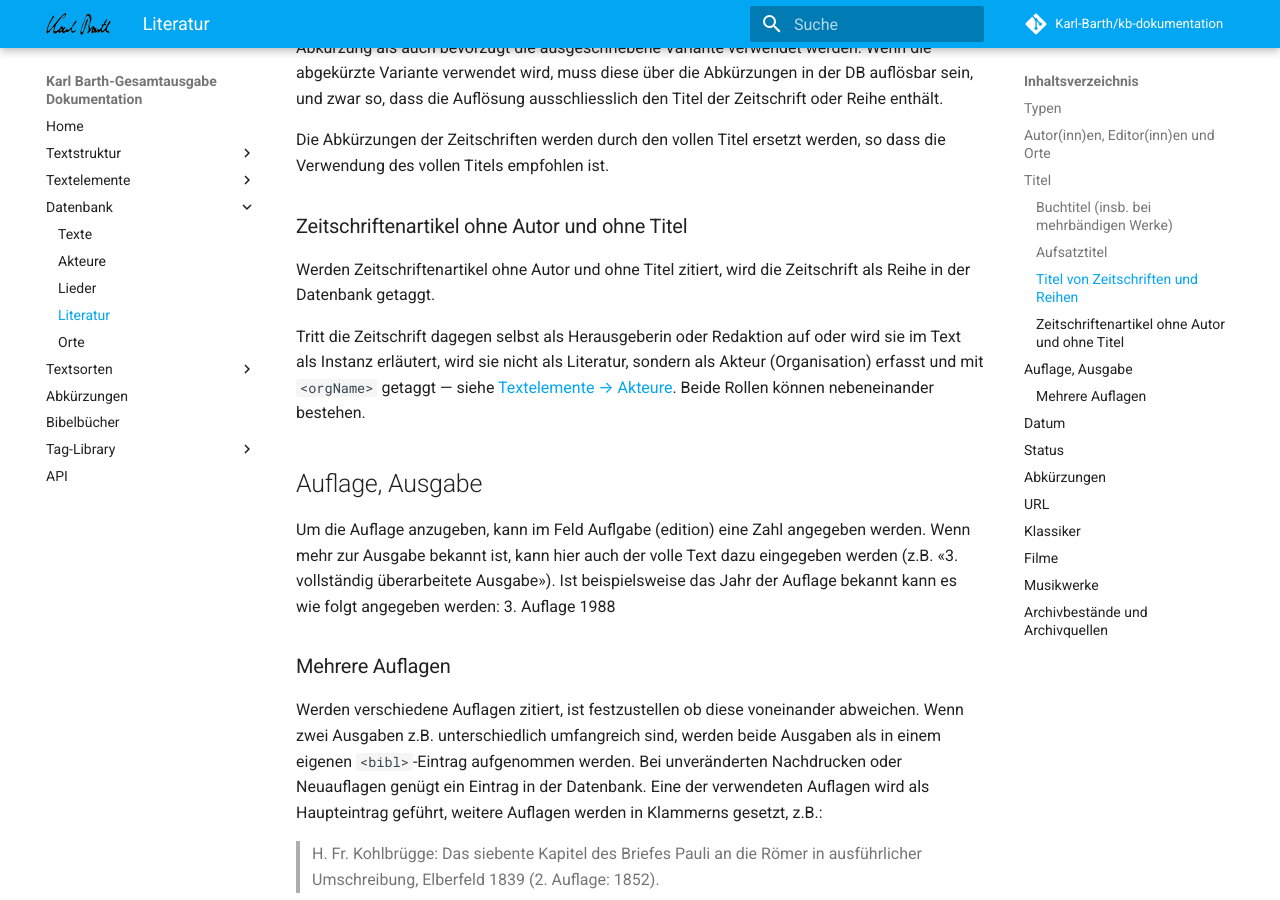
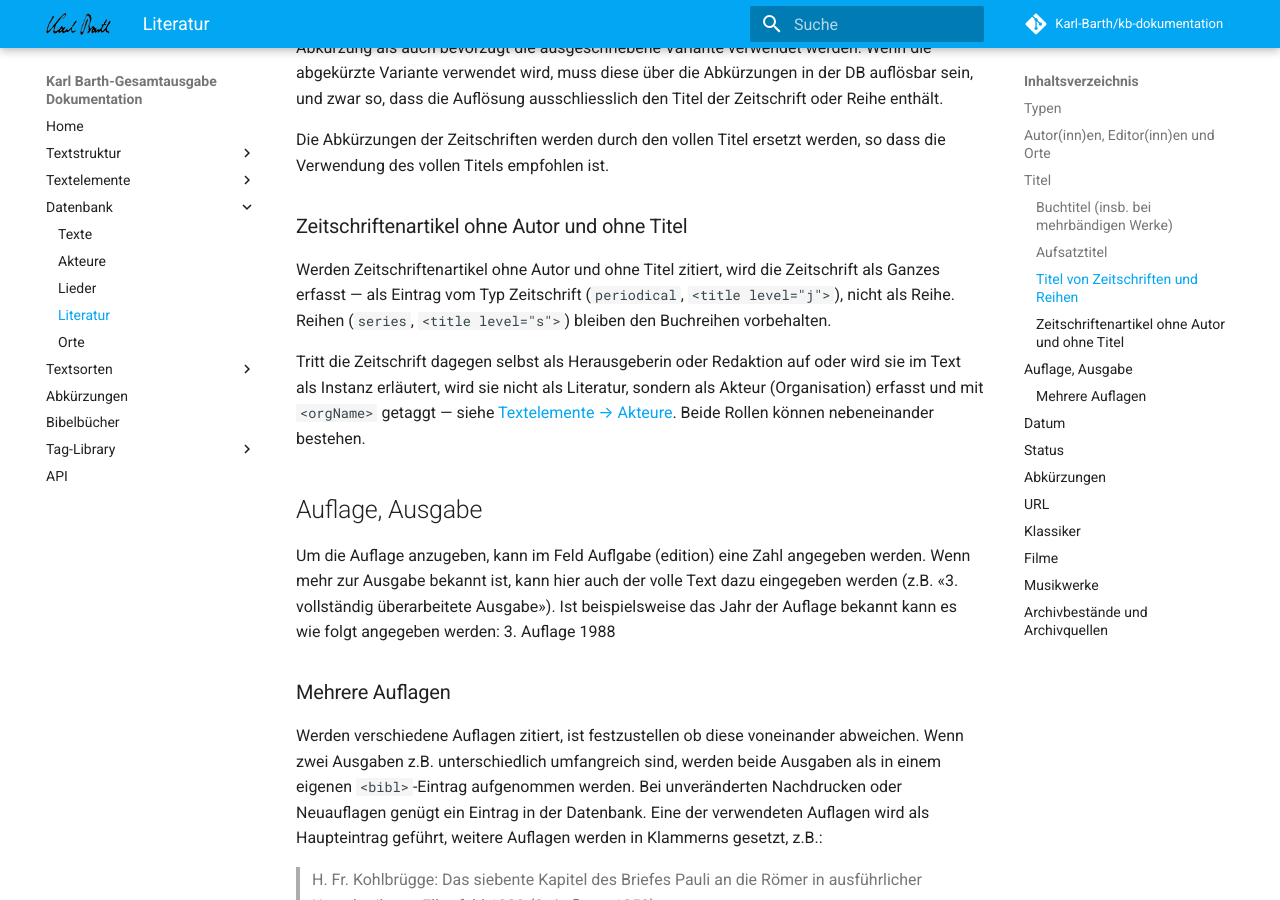
Before and after one commit to Karl-Barth/kb-dokumentation, an MkDocs documentation site: the page built from docs/datenbank/literatur.md, in a window 1280 px wide and 900 px high, scrolled down 2403 px. Built offline with MkDocs 1.6.1 and Material for MkDocs 9.7.7, drawn with Linux system fonts in a browser that asks for light colours; comment, search, counter and statistics services are not loaded.

Commit message:
Zeitschriftenartikel ohne Autor und Titel: Zeitschrift, nicht Reihe
Der Satz liess eine als Ganzes erfasste Zeitschrift zur Reihe werden.
Das widerspricht der Typentabelle auf derselben Seite, dem TEI-@level
und dem Bestand (130 periodical gegen 20 series).

```diff
--- a/docs/datenbank/literatur.md
+++ b/docs/datenbank/literatur.md
@@ -74,7 +74,7 @@ Die Abkürzungen der Zeitschriften werden durch den vollen Titel ersetzt werden,
 
 ### Zeitschriftenartikel ohne Autor und ohne Titel
 
-Werden Zeitschriftenartikel ohne Autor und ohne Titel zitiert, wird die Zeitschrift als Reihe in der Datenbank getaggt.
+Werden Zeitschriftenartikel ohne Autor und ohne Titel zitiert, wird die Zeitschrift als Ganzes erfasst — als Eintrag vom Typ Zeitschrift (`periodical`, `<title level="j">`), nicht als Reihe. Reihen (`series`, `<title level="s">`) bleiben den Buchreihen vorbehalten.
 
 Tritt die Zeitschrift dagegen selbst als Herausgeberin oder Redaktion auf oder wird sie im Text als Instanz erläutert, wird sie nicht als Literatur, sondern als Akteur (Organisation) erfasst und mit `<orgName>` getaggt — siehe [Textelemente → Akteure](../textelemente/akteure.md). Beide Rollen können nebeneinander bestehen.
 
```
